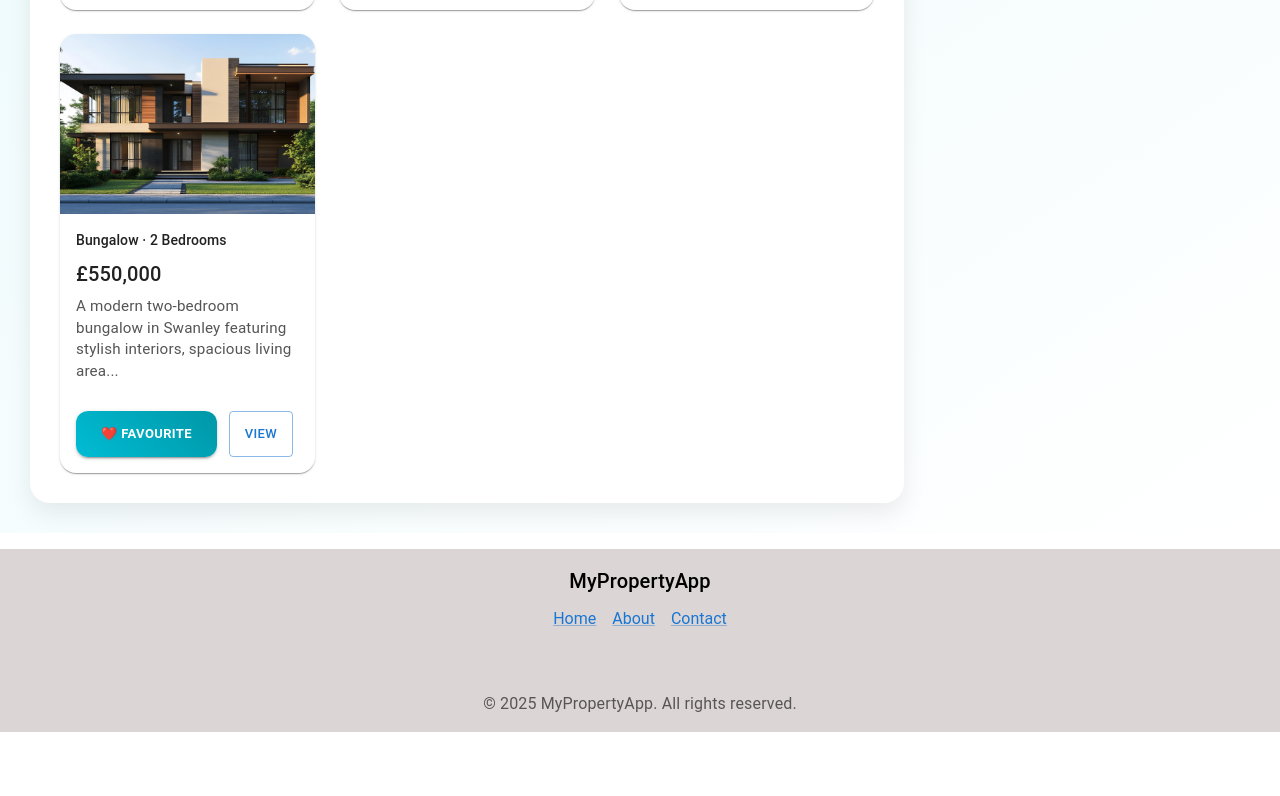
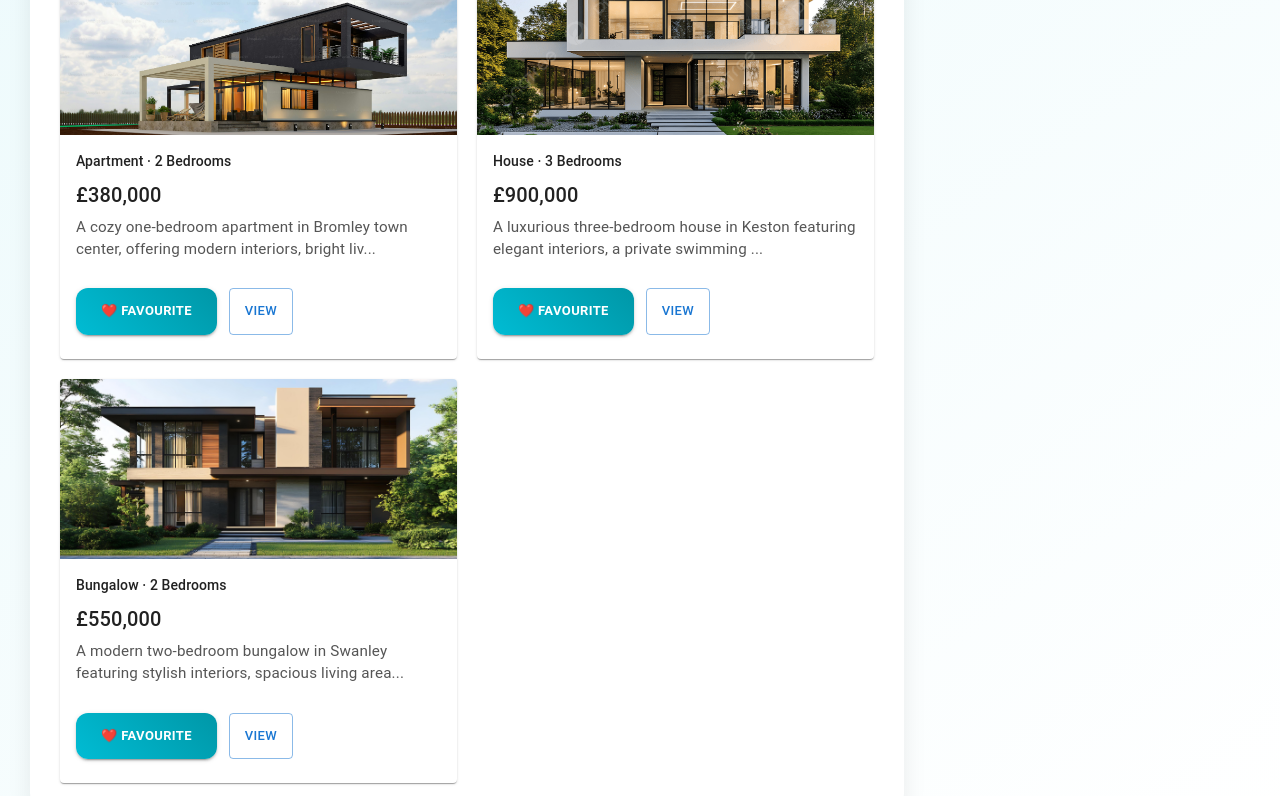
Before and after one commit to binadi-28/Advance-client-side-coursework, a React (Vite) app: page / in a window 1280 px wide. Shown: the part 1620-2416 px from the top of the page. Before the commit the page ends 2352 px from the top, so only its background shows below. Built offline with nearby package versions, Linux system fonts and the light colour scheme; some icons are missing.

Commit message:
ninteen commit

```diff
--- a/src/components/Footer.css
+++ b/src/components/Footer.css
@@ -2,7 +2,7 @@
   margin-top: 16px;
   padding: 16px;
   text-align: center;
-  background-color: #dbd5d5;
+  background-color: #bbdbf5;
   display: flex;
   flex-direction: column;
   align-items: center;
--- a/src/components/PropertyCard.css
+++ b/src/components/PropertyCard.css
@@ -1,25 +1,8 @@
-/* ===============================
-   PROPERTY GRID (IMPORTANT)
-================================ */
-
-.property-grid {
-  display: grid;
-  grid-template-columns: repeat(auto-fit, minmax(280px, 1fr));
-  gap: 28px;
-  padding: 32px;
-  width: 100%;
-  box-sizing: border-box;
-}
-
-/* ===============================
-   PROPERTY CARD
-================================ */
-
 .property-card {
-  width: 100%;
-  max-width: 340px;
+  width: 100%;       /* full width of column */
+  max-width: 100%;   /* remove fixed max-width */
   background: #ffffff;
-  border-radius: 16px !important;
+  border-radius: 16px;
   overflow: hidden;
   box-shadow: 0 8px 24px rgba(0, 0, 0, 0.12);
   transition: transform 0.35s ease, box-shadow 0.35s ease;
@@ -30,10 +13,6 @@
   transform: translateY(-6px);
   box-shadow: 0 18px 40px rgba(0, 0, 0, 0.22);
 }
-
-/* ===============================
-   IMAGE
-================================ */
 
 .property-card img {
   width: 100%;
@@ -46,12 +25,8 @@
   transform: scale(1.06);
 }
 
-/* ===============================
-   CARD CONTENT
-================================ */
-
 .property-card-content {
-  padding: 16px !important;
+  padding: 16px;
   display: flex;
   flex-direction: column;
   gap: 6px;
@@ -59,7 +34,7 @@
 
 .property-card-title {
   font-size: 1.25rem;
-  font-weight: 700 !important;
+  font-weight: 700;
   color: #1a237e;
 }
 
@@ -67,10 +42,6 @@
   font-size: 0.95rem;
   color: #555;
 }
-
-/* ===============================
-   BUTTONS
-================================ */
 
 .property-card-buttons {
   display: flex;
@@ -80,71 +51,48 @@
 
 .property-card-button {
   flex: 1;
-  padding: 8px 12px !important;
-  border-radius: 10px !important;
-  font-weight: 600 !important;
-  text-transform: none !important;
-  transition: all 0.3s ease !important;
+  padding: 8px 12px;
+  border-radius: 10px;
+  font-weight: 600;
+  text-transform: none;
+  transition: all 0.3s ease;
 }
 
 /* Favourite button */
 .property-card-button.MuiButton-contained {
-  background-color: #f44336 !important;
-  color: #ffffff !important;
+  background-color: #f44336;
+  color: #ffffff;
 }
 
 .property-card-button.MuiButton-contained:hover {
-  background-color: #d32f2f !important;
+  background-color: #d32f2f;
   transform: translateY(-2px);
   box-shadow: 0 6px 18px rgba(0, 0, 0, 0.2);
 }
 
 /* View button */
 .property-card-button.MuiButton-outlined {
-  border: 2px solid #1976d2 !important;
-  color: #1976d2 !important;
+  border: 2px solid #1976d2;
+  color: #1976d2;
 }
 
 .property-card-button.MuiButton-outlined:hover {
-  background-color: #1976d2 !important;
-  color: #ffffff !important;
+  background-color: #1976d2;
+  color: #ffffff;
   transform: translateY(-2px);
   box-shadow: 0 6px 18px rgba(0, 0, 0, 0.2);
 }
 
-/* ===============================
-   RESPONSIVE BREAKPOINTS
-================================ */
-
-/* Tablets */
-@media (max-width: 1024px) {
-  .property-grid {
-    grid-template-columns: repeat(2, 1fr);
-  }
-}
-
-/* Mobile */
+/* Responsive */
 @media (max-width: 600px) {
-  .property-grid {
-    grid-template-columns: 1fr; /* ONE CARD PER ROW */
-    padding: 16px;
-  }
-
-  .property-card {
-    max-width: 100%;
-    width: 100%;
-  }
-
   .property-card img {
     height: 190px;
   }
-
   .property-card-title {
     font-size: 1.15rem;
   }
 }
 
-/* Small mobile */
 @media (max-width: 480px) {
   .property-card img {
     height: 170px;
--- a/src/components/PropertyList.css
+++ b/src/components/PropertyList.css
@@ -1,23 +1,27 @@
 .property-grid {
   display: grid;
-  grid-template-columns: repeat(3, 1fr);
+  grid-template-columns: repeat(auto-fit, minmax(260px, 1fr));
   gap: 20px;
-  margin-top: 20px;
-}
-
-.property-card-wrapper {
   width: 100%;
 }
 
-/* Responsive */
+/* Tablet */
 @media (max-width: 900px) {
   .property-grid {
     grid-template-columns: repeat(2, 1fr);
   }
 }
 
+/* Mobile */
 @media (max-width: 600px) {
   .property-grid {
     grid-template-columns: 1fr;
   }
 }
+
+/* Small mobile */
+@media (max-width: 480px) {
+  .property-grid {
+    gap: 12px;
+  }
+}
--- a/src/components/PropertyList.jsx
+++ b/src/components/PropertyList.jsx
@@ -1,25 +1,17 @@
-import { Box } from "@mui/material";
+import "./PropertyList.css";
 import PropertyCard from "./PropertyCard";
-import "./PropertyList.css";
 
 function PropertyList({ properties, onFavourite }) {
   return (
-    <Box
-      sx={{
-        display: "grid",
-        gridTemplateColumns: "repeat(3, 1fr)",
-        gap: 3,
-        mt: 2,
-      }}
-    >
+    <div className="property-grid">
       {properties.map((property) => (
         <PropertyCard
           key={property.id}
           property={property}
-          addFavourite={onFavourite} // works with both click & drag
+          addFavourite={onFavourite}
         />
       ))}
-    </Box>
+    </div>
   );
 }
 
--- a/src/pages/SearchPage.jsx
+++ b/src/pages/SearchPage.jsx
@@ -9,7 +9,6 @@
   const [results, setResults] = useState(propertiesData.properties);
   const [favourites, setFavourites] = useState([]);
 
-  // Filter properties
   const handleSearch = (criteria) => {
     const filteredProperties = propertiesData.properties.filter((property) => {
       if (criteria.type && property.type !== criteria.type) return false;
@@ -28,31 +27,23 @@
     setResults(filteredProperties);
   };
 
-  // Add favourite (no duplicates)
   const addFavourite = (property) => {
     if (!favourites.find((p) => p.id === property.id)) {
       setFavourites([...favourites, property]);
     }
   };
 
-  // Remove favourite
   const removeFavourite = (id) => {
     setFavourites(favourites.filter((p) => p.id !== id));
   };
 
-  // Clear all favourites
-  const clearFavourites = () => {
-    setFavourites([]);
-  };
+  const clearFavourites = () => setFavourites([]);
 
   return (
     <div className="search-page">
       <div className="search-page-main">
         <SearchForm onSearch={handleSearch} />
-        <PropertyList
-          properties={results}
-          onFavourite={addFavourite} // click + drag works
-        />
+        <PropertyList properties={results} onFavourite={addFavourite} />
       </div>
 
       <div className="search-page-sidebar">
@@ -60,7 +51,7 @@
           favourites={favourites}
           onRemove={removeFavourite}
           onClear={clearFavourites}
-          onDrop={addFavourite} // drag-and-drop handler
+          onDrop={addFavourite}
         />
       </div>
     </div>
```
